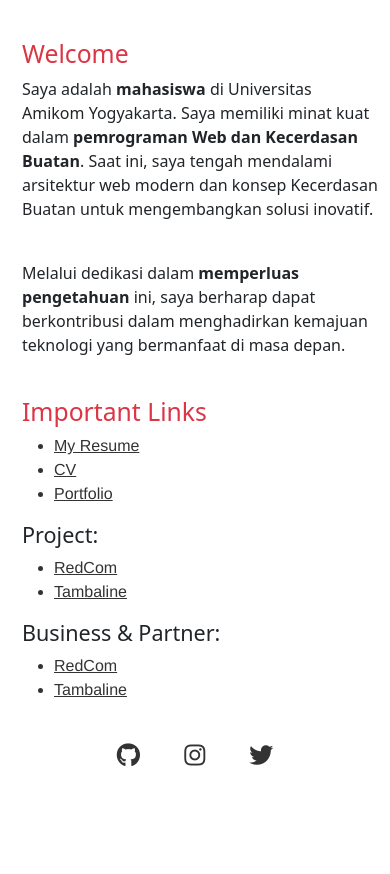
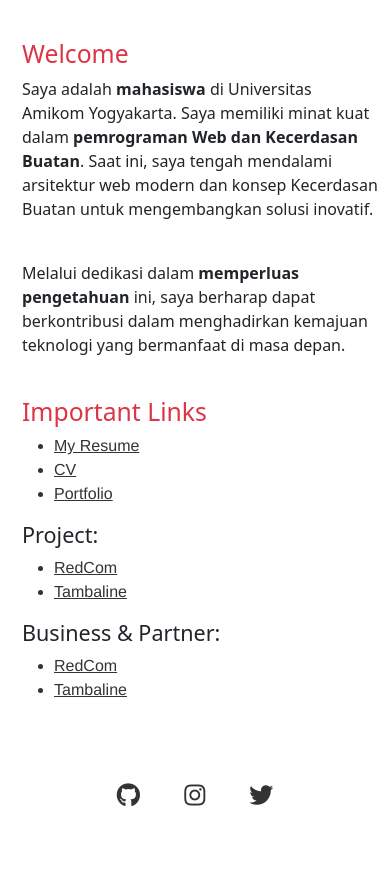
Before and after one commit to Vinzzztty/vinz-portal, a plain HTML site: page index.html in a window 390 px wide. Shown: the part 458-1332 px from the top of the page. Before the commit the page ends 1252 px from the top, so only its background shows below. Drawn offline with nearby package versions, Linux system fonts and the light colour scheme.

Commit message:
fix footer position to be nice

```diff
--- a/assets/style/style.css
+++ b/assets/style/style.css
@@ -54,7 +54,7 @@ a {
 
 /* Style for the footer */
 .footer {
-    padding: 20px 0; /* Add some padding */
+    padding: 120px 0; /* Add some padding */
 }
 
 /* Style for the social media icons */
@@ -81,4 +81,7 @@ a {
     .content {
         margin-left: 10px;
     }
+    .footer {
+        padding: 60px 0; /* Add some padding */
+    }
 }
--- a/index.html
+++ b/index.html
@@ -130,11 +130,10 @@
                     </div>
                 </div>
             </section>
-        </div>
 
             <!-- Footer section -->
-        <footer class="footer">
             <div class="container">
+                <div class="footer">
                     <div class="social-icons">
                         <a href="#" class="social-icon"
                             ><i class="fab fa-github"></i
@@ -148,7 +147,8 @@
                         <!-- Add more social media icons as needed -->
                     </div>
                 </div>
-        </footer>
+            </div>
+        </div>
 
         <script
             src="https://cdn.jsdelivr.net/npm/bootstrap@5.3.1/dist/js/bootstrap.bundle.min.js"
```
Lines whose indentation alone changed are shown as unchanged.
